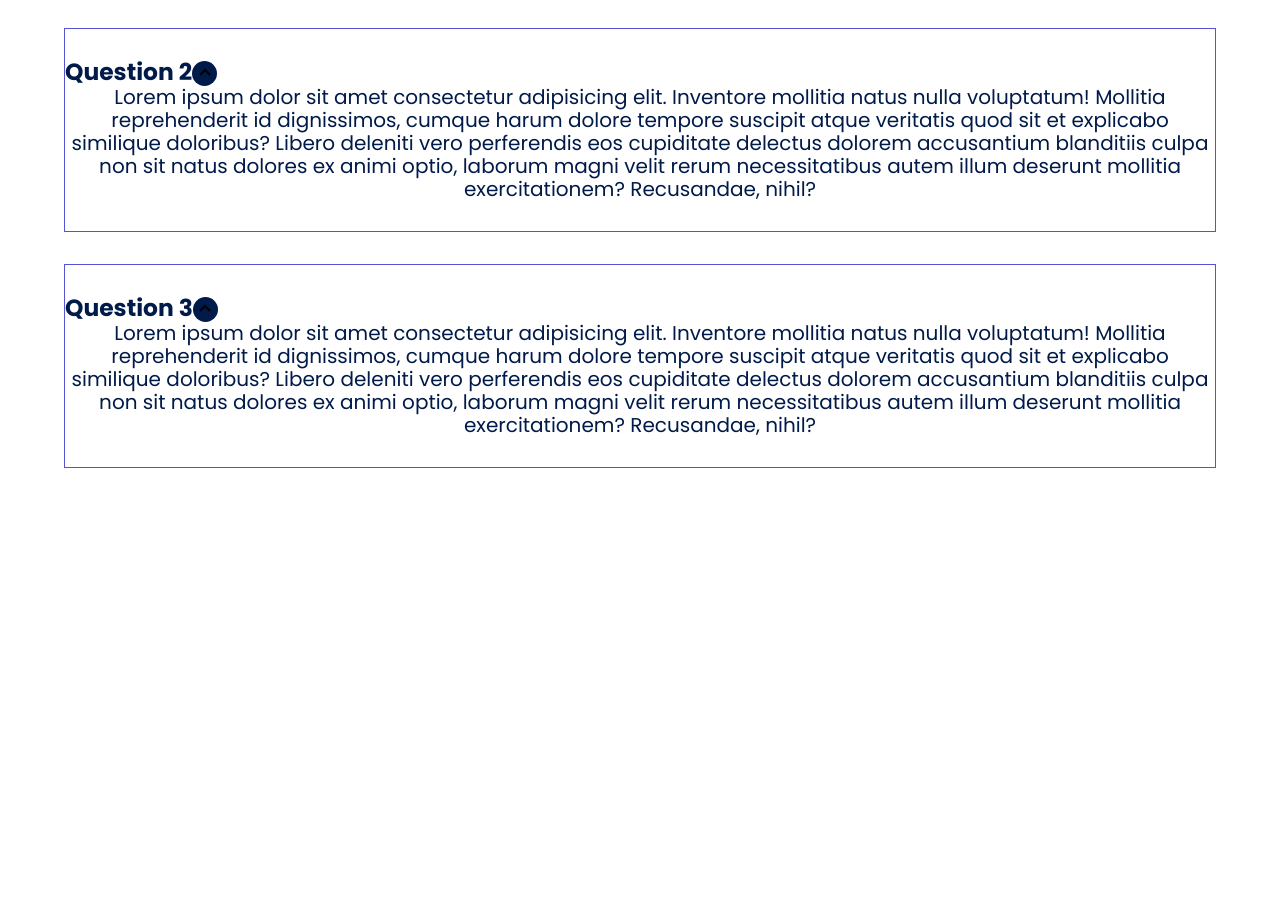
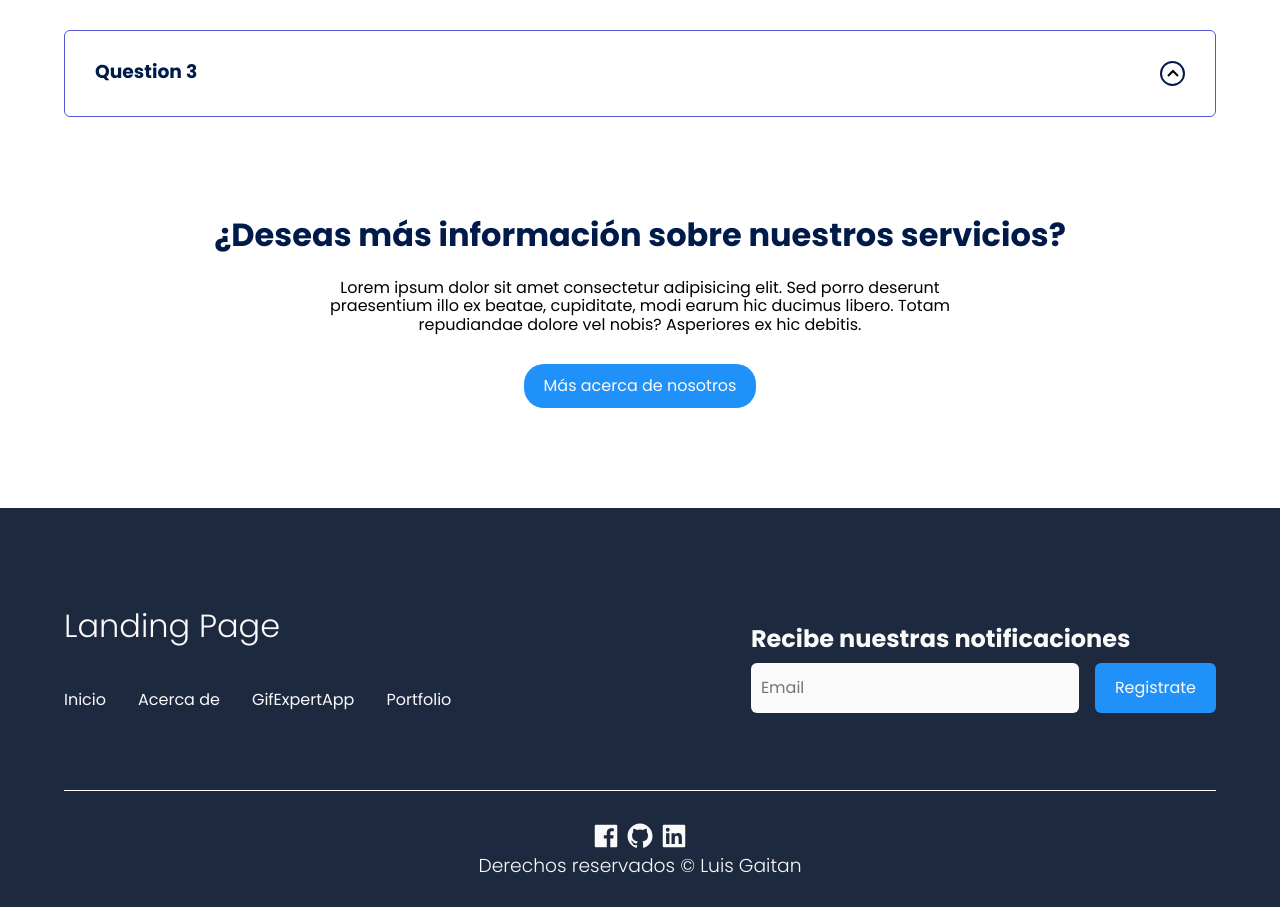
Before and after one commit to LuisGG04/new-landing-page, a plain HTML site: page index.html in a window 1280 px wide. Shown: the part 3635-4542 px from the top of the page. Before the commit the page ends 4303 px from the top, so only its background shows below. Drawn offline with Linux system fonts and the light colour scheme.

Commit message:
update page

```diff
--- a/css/styles.css
+++ b/css/styles.css
@@ -302,8 +302,9 @@ body{
 
 .questions__padding{
     padding: 0;
-    transition: padding 0.2s;
+    transition: padding 0.3s;
     border: 1px solid #5454D4;
+    border-radius: 6px;
 }
 
 .questions__padding--add{
@@ -311,23 +312,163 @@ body{
 }
 
 .questions__answer{
-    padding: 30px 0 30px;
-    cursor: pointer;
-    font-size: 20px;
-    color: var(--color-title);
+    padding: 0 30px 0;
+    overflow: hidden;
 }
 
 .questions__title{
     display: flex;
+    font-size: 20;
+    padding: 30px 0 30px;
+    cursor: pointer;
+    color: var(--color-title);
+    justify-content: space-between;
 }
 
 .question__arrow{
     border-radius: 50%;
-    background-color: var(--color-title);
+    border: 2px solid var(--color-title);
     width: 25px;
     height: 25px;
     display: flex;
     justify-content: center;
     align-items: center;
     align-self: flex-end;
+    margin-left: 10px;
+    transition: transform 0.3s;
 }
+
+.question__arrow--rotate{
+    transform: rotate(180deg);
+}
+
+.question__show{
+    text-align: left;
+    height: 0;
+    transition: height 0.3s;
+}
+
+.questions__img{
+    display: block;
+}
+
+.questions__copy{
+    width: 60%;
+    margin: 0 auto;
+    margin-bottom: 30px;
+}
+
+.footer{
+    background-color: #1D293F;
+}
+
+.footer__title{
+    font-weight: 300;
+    font-size: 2rem;
+    margin-bottom: 30px;
+}
+
+.footer__title, .footer__newsletter{
+    color: #fafafa;
+}
+
+.footer__container{
+    display: flex;
+    justify-content: space-between;
+    align-items: center;
+    border-bottom: 1px solid #fafafa;
+    padding-bottom: 60px;
+}
+
+.nav--footer{
+    padding-bottom: 20px;
+    display: grid;
+    gap: 1em;
+    grid-auto-flow: row;
+    height: 100%;
+}
+
+.nav__link--footer{
+    display: flex;
+    margin: 0;
+    margin-right: 20px;
+    flex-wrap: wrap;
+}
+
+.footer__inputs{
+    margin-top: 10px;
+    display: flex;
+    overflow: hidden;
+}
+
+.footer__input{
+    background-color: #fafafa;
+    height: 50px;
+    display: block;
+    padding-left: 10px;
+    border-radius: 6px;
+    font-size: 1rem;
+    outline: none;
+    border: none;
+    margin-right: 16px;
+}
+
+.footer__submit{
+    margin-left: auto;
+    display: inline-block;
+    height: 50px;
+    padding: 0 20px;
+    background-color: #2091F9;
+    border: none;
+    font-size: 1rem;
+    color: #fafafa;
+    border-radius: 6px;
+    cursor: pointer;
+}
+
+.footer__copy{
+    --padding-container:30px 0;
+    text-align: center;
+    color: #fafafa;
+}
+
+.footer__copyright{
+    font-weight: 300;
+}
+
+.footer__icons{
+    margin-bottom: 10px;
+}
+
+.footer__img{
+    width: 30px;
+}
+
+@media (max-width:800px){
+    .nav__menu{
+        display: block;
+    }
+
+    .nav__link--menu{
+        position: fixed;
+        background-color: #000;
+        top: 0;
+        left: 0;
+        height: 100%;
+        width: 100%;
+        display: flex;
+        flex-direction: column;
+        justify-content: space-evenly;
+        align-items: center;
+        z-index: 100;
+        opacity: 0;
+        pointer-events: none;
+        transition: 0.7s opacity;
+    }
+
+    .nav__link--show{
+        --show: block;
+        opacity: 1;
+        pointer-events: unset;
+    }
+}
--- a/index.html
+++ b/index.html
@@ -19,16 +19,16 @@
 
             <ul class="nav__link nav__link--menu">
                 <li class="nav__items">
-                    <a href="#" class="nav__links">Inicio</a>
+                    <a href="./index.html" class="nav__links">Inicio</a>
                 </li>
                 <li class="nav__items">
-                    <a href="#" class="nav__links">Acerca de</a>
+                    <a href="https://www.linkedin.com/in/luis-enrique-gaitan-gaytan-3a6759164/" class="nav__links" target="_blank">Acerca de</a>
                 </li>
                 <li class="nav__items">
-                    <a href="#" class="nav__links">GifExpertApp</a>
+                    <a href="https://luisgg04.github.io/Git-Expert-App/" class="nav__links" target="_blank">GifExpertApp</a>
                 </li>
                 <li class="nav__items">
-                    <a href="#" class="nav__links">Portfolio</a>
+                    <a href="https://luisgg04.github.io/Portfolio/" class="nav__links" target="_blank">Portfolio</a>
                 </li>
 
                 <img src="./images/exit.svg" alt="exit" class="nav__close">
@@ -42,7 +42,7 @@
         <section class="hero__container container">
             <h2 class="hero__title">Prácticas de CSS, HTML y JavaScript</h2>
             <p class="hero__paragraph">Lorem ipsum dolor sit amet consectetur adipisicing elit. Architecto, fuga ipsum explicabo at repellat vel. Tempora, repudiandae. Rem, enim, eius veritatis autem, molestias ipsam nostrum similique cumque officia fugiat minima?</p>
-            <a href="#" class="cta">Nuestros proyectos.</a>
+            <a href="https://github.com/LuisGG04" class="cta" target="_blank">Nuestros proyectos.</a>
         </section>
     </header>
 
@@ -75,7 +75,7 @@
                 <div class="knowledge__text">
                     <h2 class="subtitle">Practica en React. Aplicación GifExpertApp</h2>
                     <p class="knowledge__paragraph">Lorem ipsum dolor, sit amet consectetur adipisicing elit. Quod aperiam quo, vitae voluptatibus nihil perspiciatis iste fuga ut in.</p>
-                    <a href="#" class="cta">Ir al proyecto</a>
+                    <a href="https://luisgg04.github.io/Git-Expert-App/" class="cta" target="_blank">Ir al proyecto</a>
                 </div>
 
                 <figure class="knowledge__picture">
@@ -212,9 +212,59 @@
                     </div>
                 </article>
             </section>
+
+            <section class="questions__offert">
+                <h2 class="subtitle">¿Deseas más información sobre nuestros servicios?</h2>
+                <p class="questions__copy">Lorem ipsum dolor sit amet consectetur adipisicing elit. Sed porro deserunt praesentium illo ex beatae, cupiditate, modi earum hic ducimus libero. Totam repudiandae dolore vel nobis? Asperiores ex hic debitis.</p>
+                <a href="https://github.com/LuisGG04" class="cta" target="_blank">Más acerca de nosotros</a>
+            </section>
+
         </section>
     </main>
 
+    <footer class="footer">
+        <section class="footer__container container">
+            <nav class="nav nav--footer">
+                <h2 class="footer__title">Landing Page</h2>
+
+                <ul class="nav__link nav__link--footer">
+                    <li class="nav__items">
+                        <a href="./index.html" class="nav__links">Inicio</a>
+                    </li>
+                    <li class="nav__items">
+                        <a href="https://www.linkedin.com/in/luis-enrique-gaitan-gaytan-3a6759164/" class="nav__links" target="_blank">Acerca de</a>
+                    </li>
+                    <li class="nav__items">
+                        <a href="https://luisgg04.github.io/Git-Expert-App/" class="nav__links" target="_blank">GifExpertApp</a>
+                    </li>
+                    <li class="nav__items">
+                        <a href="https://luisgg04.github.io/Portfolio/" class="nav__links" target="_blank">Portfolio</a>
+                    </li>
+                </ul>
+            </nav>
+
+            <form class="footer__form">
+                <h2 class="footer__newsletter">Recibe nuestras notificaciones</h2>
+                <div class="footer__inputs">
+                    <input type="email" placeholder="Email" class="footer__input">
+                    <input type="submit" value="Registrate" class="footer__submit">
+                </div>
+            </form>
+        </section>
+
+        <section class="footer__copy container">
+            <div class="footer__social">
+                <a href="#" class="footer__icons"><img src="./images/facebook.svg" alt="facebook-icon" class="footer__img"></a>
+                <a href="https://github.com/LuisGG04" class="footer__icons" target="_blank"><img src="./images/github.svg" alt="github-icon" class="footer__img"></a>
+                <a href="https://www.linkedin.com/in/luis-enrique-gaitan-gaytan-3a6759164/" class="footer__icons" target="_blank"><img src="./images/linkedin.svg" alt="linkedin-icon" class="footer__img"></a>
+            </div>
+
+            <h3 class="footer__copyright">Derechos reservados &copy; Luis Gaitan</h3>
+        </section>
+    </footer>
+
+    <script src="./js/main.js"></script>
+    <script src="./js/questions.js"></script>
     <script src="./js/sliders.js"></script>
 
 </body>
--- /dev/null
+++ b/js/main.js
@@ -0,0 +1,30 @@
+(function (){
+    const openButton = document.querySelector(".nav__menu");
+    const menu = document.querySelector(".nav__link");
+    const closeButton = document.querySelector(".nav__close");
+
+    openButton.addEventListener("click", () => {
+        menu.classList.add("nav__link--show");
+    });
+
+    closeButton.addEventListener("click", () => {
+        menu.classList.remove("nav__link--show");
+    });
+})();
+
+
+// const main = () => {
+//     const openButton = document.querySelector(".nav__menu");
+//     const menu = document.querySelector(".nav__link");
+//     const closeButton = document.querySelector(".nav__close");
+
+//     openButton.addEventListener("click", () => {
+//         menu.classList.add("nav__link--show");
+//     });
+
+//     closeButton.addEventListener("click", () => {
+//         menu.classList.remove("nav__link--show");
+//     });
+// };
+
+// main()
--- /dev/null
+++ b/js/questions.js
@@ -0,0 +1,27 @@
+const questions = () => {
+    const titleQuestions = [...document.querySelectorAll(".questions__title")];
+
+    titleQuestions.forEach(question => {
+        question.addEventListener("click", () => {
+            let height = 0;
+            let answer = question.nextElementSibling;
+            let addPadding = question.parentElement.parentElement;
+
+            addPadding.classList.toggle("questions__padding--add");
+            question.children[0].classList.toggle("question__arrow--rotate");
+
+            if(answer.clientHeight === 0){
+                height = answer.scrollHeight;
+            }
+
+            answer.style.height = `${height}px`
+        });
+    });
+};
+
+questions()
+
+const submit = document.querySelector(".footer__submit");
+submit.addEventListener("click", (e) => {
+    e.preventDefault()
+})
```
Also changed, not shown: images/facebook.svg (added), images/github.svg (added), images/linkedin.svg (added).
